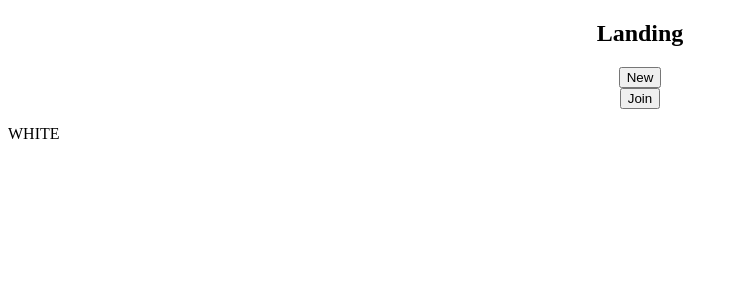
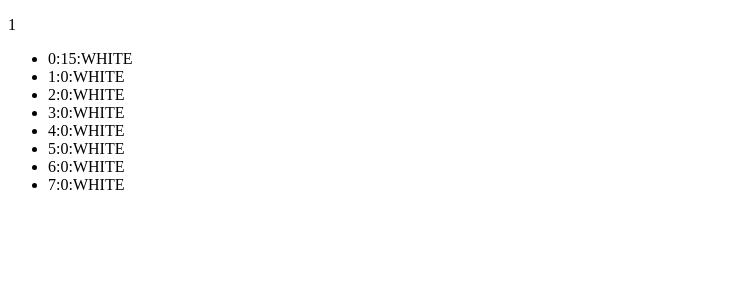
Before and after one commit to Lees-Oz/ardashir-web, an Angular app: page /game/1 in a window 1280 px wide. Shown: the top 300 px of the page, without its empty margins (0-737 px from the left). Built offline with nearby package versions, Linux system fonts and the light colour scheme.

Commit message:
navigation to Game component, serving points from mocks and displaying

```diff
--- a/src/app/app.component.html
+++ b/src/app/app.component.html
@@ -1 +1 @@
-<landing></landing>
+<router-outlet></router-outlet>
--- a/src/app/app.module.ts
+++ b/src/app/app.module.ts
@@ -5,6 +5,7 @@ import { NgModule } from '@angular/core';
 import { AppComponent } from './app.component';
 import { LandingComponent } from './landing/landing.component';
 import { GameComponent } from './game/game.component';
+import { AppRoutingModule } from './/app-routing.module';
 
 
 @NgModule({
@@ -14,7 +15,8 @@ import { GameComponent } from './game/game.component';
     GameComponent
   ],
   imports: [
-    BrowserModule
+    BrowserModule,
+    AppRoutingModule
   ],
   providers: [],
   bootstrap: [AppComponent]
--- /dev/null
+++ b/src/app/domain/backgammon-game.ts
@@ -0,0 +1,6 @@
+import { BoardPoint } from "./boardpoint";
+
+export class BackgammonGame {
+    id: string;
+    points: BoardPoint[];
+}
--- a/src/app/game/game.component.html
+++ b/src/app/game/game.component.html
@@ -1,3 +1,11 @@
 <p>
-  {{point.playerColor}}
+  {{game.id}}
 </p>
+
+<ul>
+  <li *ngFor="let point of game.points">
+
+      <span>{{point.index}}:{{point.checkersCount}}:{{point.playerColor}}</span>
+
+  </li>
+</ul>
--- a/src/app/game/game.component.ts
+++ b/src/app/game/game.component.ts
@@ -1,5 +1,7 @@
 import { Component, OnInit } from '@angular/core';
-import { BoardPoint } from '../boardpoint';
+import { BoardPoint } from '../domain/boardpoint';
+import { BackgammonGame } from '../domain/backgammon-game';
+import { ActivatedRoute } from '@angular/router';
 
 @Component({
   selector: 'game',
@@ -8,16 +10,28 @@ import { BoardPoint } from '../boardpoint';
 })
 export class GameComponent implements OnInit {
 
-  point: BoardPoint = {
-    index: 0,
-    checkersCount: 3,
-    playerColor: 'WHITE'
+  game: BackgammonGame;
+
+  constructor(
+    private route: ActivatedRoute) { }
+
+  ngOnInit() {
+    this.getGame();
   }
 
-  constructor() { }
-
-  ngOnInit() {
-    this.point.checkersCount = 2;
+  getGame(): void {
+    this.game = {
+      id: this.route.snapshot.paramMap.get('id'),
+      points: [
+        { index: 0, checkersCount: 15, playerColor: 'WHITE'},
+        { index: 1, checkersCount: 0, playerColor: 'WHITE'},
+        { index: 2, checkersCount: 0, playerColor: 'WHITE'},
+        { index: 3, checkersCount: 0, playerColor: 'WHITE'},
+        { index: 4, checkersCount: 0, playerColor: 'WHITE'},
+        { index: 5, checkersCount: 0, playerColor: 'WHITE'},
+        { index: 6, checkersCount: 0, playerColor: 'WHITE'},
+        { index: 7, checkersCount: 0, playerColor: 'WHITE'}
+      ]
+    }
   }
-
 }
--- a/src/app/landing/landing.component.html
+++ b/src/app/landing/landing.component.html
@@ -1,8 +1,11 @@
 <!--The content below is only a placeholder and can be replaced.-->
 <div style="text-align:center">
-    <h2>Landing </h2>
-    <input id="new" type="button" title="New" value="New" (click)="alert('bla');"/>
-    <br/>
-    <input id="join" type="button" title="Join" value="Join"/>
-  </div>
-  <game></game>
+  <h2>Landing</h2>
+  <nav>
+    <a routerLink="/game/bubba">New game</a>
+  </nav>
+  <br/>
+  <nav>
+    <a routerLink="/join">Join</a>
+  </nav>
+</div>
```
Also changed, not shown: src/app/app-routing.module.ts (added, +18 -0 lines), src/app/domain/boardpoint.ts (renamed from src/app/boardpoint.ts).
